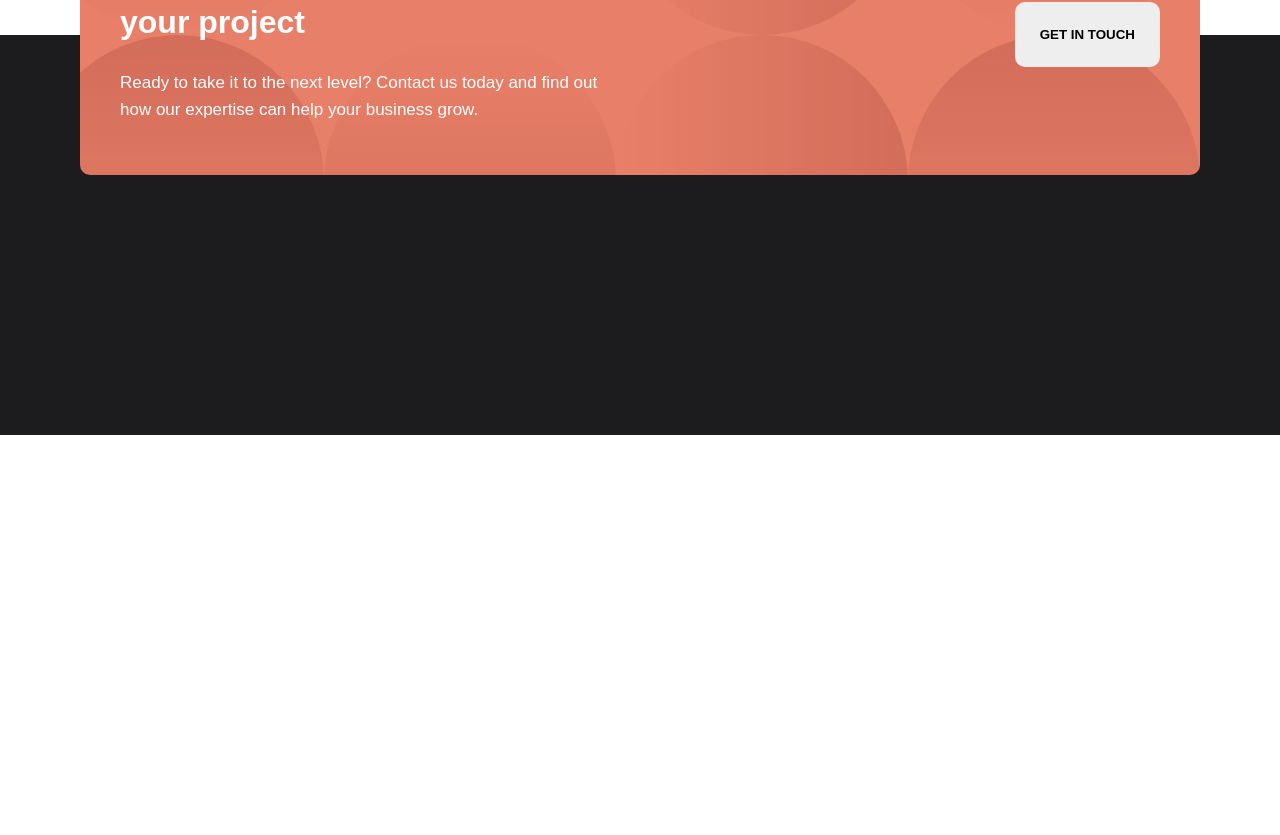
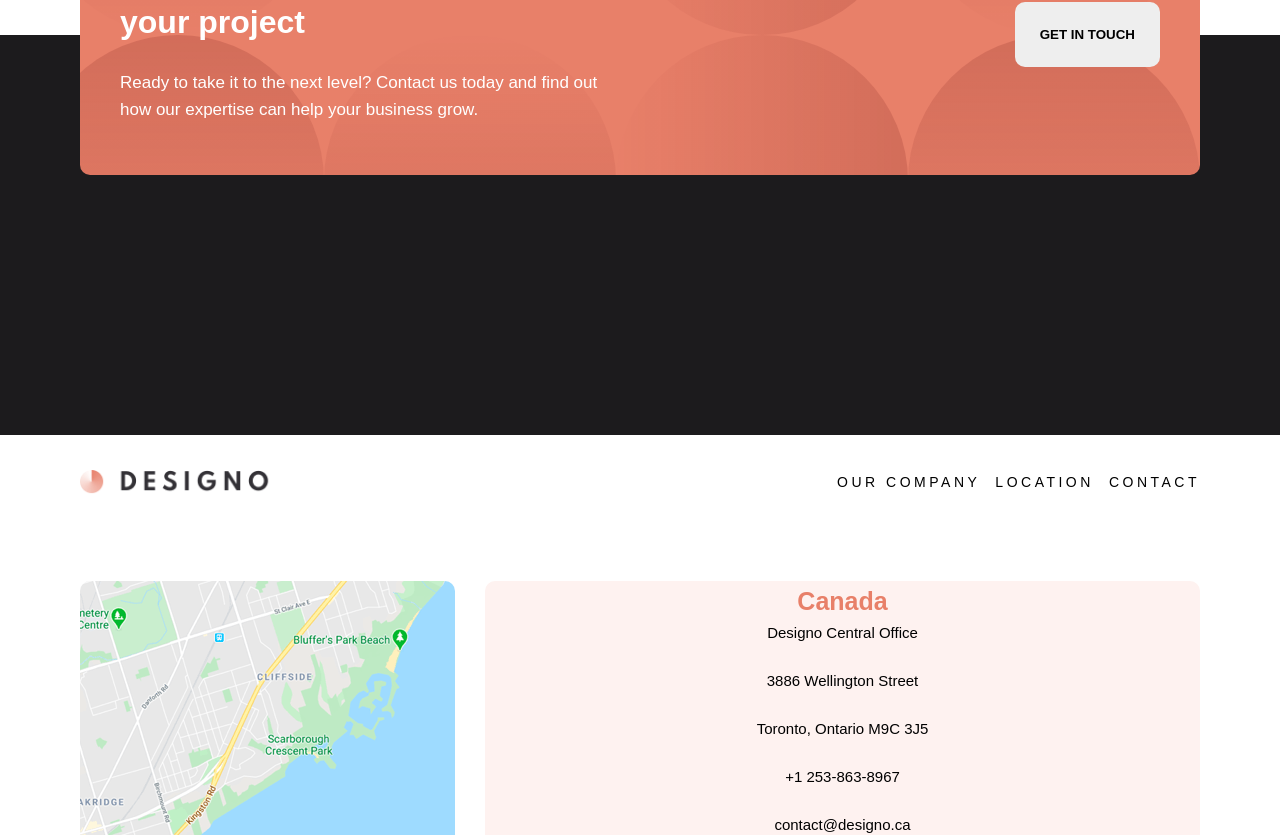
Before and after one commit to GeorgeFlood/Designo, a React (Vite) app: page /about in a window 1280 px wide. Shown: the part 5467-6302 px from the top of the page. Before the commit the page ends 5902 px from the top, so only its background shows below. Built offline with nearby package versions, Linux system fonts and the light colour scheme.

Commit message:
working on the location page

```diff
--- a/package.json
+++ b/package.json
@@ -21,7 +21,7 @@
     "eslint-plugin-react": "^7.32.2",
     "eslint-plugin-react-hooks": "^4.6.0",
     "eslint-plugin-react-refresh": "^0.4.3",
-    "prettier": "^3.0.3",
+    "prettier": "3.1.0",
     "vite": "^4.4.5"
   }
 }
--- a/src/App.jsx
+++ b/src/App.jsx
@@ -2,12 +2,14 @@ import "./app.css";
 
 import Home from "./pages/home";
 import OurCompany from "./pages/OurCompany";
+import Location from "./pages/Location";
 
 function App() {
   return (
     <div className="app">
       <Home />
       <OurCompany />
+      <Location />
     </div>
   );
 }
--- /dev/null
+++ b/src/components/Locationdetails.jsx
@@ -0,0 +1,77 @@
+import React from "react";
+import "./Locationdetails.css";
+
+const details = [
+  {
+    image: "../assets/locations/desktop/image-map-canada.png", // Corrected path
+    country: "Canada",
+    officeName: "Designo Central Office",
+    address: "3886 Wellington Street",
+    cityState: "Toronto, Ontario M9C 3J5",
+    phone: "+1 253-863-8967",
+    email: "contact@designo.ca", // Corrected email address
+  },
+  {
+    image: "../assets/locations/desktop/image-map-australia.png", // Corrected path
+    country: "Australia",
+    officeName: "Designo AU Office",
+    address: "19 Balonne Street",
+    cityState: "New South Wales 2443",
+    phone: "(02) 6720 9092",
+    email: "contact@designo.com.au", // Corrected email address
+  },
+  {
+    image: "../assets/locations/desktop/image-map-united-kingdom.png", // Corrected path
+    country: "United Kingdom", // Corrected misspelling
+    officeName: "Designo UK Office",
+    address: "13 Colorado Way",
+    cityState: "Rhyd-y-fro SA8 9GA",
+    phone: "078 3115 1400",
+    email: "contact@designo.uk",
+  },
+];
+
+const Locationdetails = ({
+  image,
+  country,
+  officeName,
+  address,
+  cityState,
+  phone,
+  email,
+}) => {
+  return (
+    <div className="location-innercontainer">
+      <div className="location-image">
+        <img src={image} alt={`${country} office`} />
+      </div>
+
+      <div className="location-address">
+        <h3>{country}</h3>
+        <div className="location-flex">
+          <span>{officeName}</span>
+          <br />
+          <p>{address}</p>
+          <br />
+          <p>{cityState}</p>
+          <br />
+          <p>{phone}</p>
+          <br />
+          <p>{email}</p>
+        </div>
+      </div>
+    </div>
+  );
+};
+
+const LocationList = () => {
+  return (
+    <div className="location-info">
+      {details.map((location, index) => (
+        <Locationdetails key={index} {...location} />
+      ))}
+    </div>
+  );
+};
+
+export { Locationdetails, LocationList };
--- a/src/components/Navbar.jsx
+++ b/src/components/Navbar.jsx
@@ -3,7 +3,7 @@ import "./navbar.css";
 const Navbar = () => {
   return (
     <div className="nav">
-      <img src="../../assets/shared/desktop/logo-dark.png" alt="" />
+      <img src="../../assets/shared/desktop/logo-dark.png" alt="Logo" />
       <nav className="navbar">
         <li>Our company</li>
         <li>Location</li>
--- /dev/null
+++ b/src/components/locationdetails.css
@@ -0,0 +1,41 @@
+.location-info {
+  grid-row: 2 / 3;
+  grid-column: 2 / 10;
+  display: flex;
+  flex-direction: column;
+  margin: 5rem 0;
+}
+
+.location-innercontainer {
+  display: flex;
+  justify-content: space-between;
+  align-items: center;
+  gap: 3rem;
+  margin-bottom: 3rem;
+}
+
+.location-image img {
+  border-radius: 1rem;
+}
+
+.location-address {
+  width: 100%;
+  height: 100%;
+  margin-left: 2rem;
+  border-radius: 1rem;
+  margin: auto;
+  text-align: center;
+  background-color: #fef2f0;
+}
+
+.location-address h3 {
+  font-size: 2.5rem;
+  color: var(--orange);
+}
+
+.location-flex {
+  display: flex;
+  flex-direction: column;
+  margin: auto;
+  font-size: 1.5rem;
+}
--- /dev/null
+++ b/src/pages/location.css
@@ -0,0 +1,5 @@
+.local-container {
+  display: grid;
+  grid-template-rows: repeat(6, min-content);
+  grid-template-columns: 1fr repeat(8, minmax(min-content, 14rem)) 1fr;
+}
--- a/src/pages/location.jsx
+++ b/src/pages/location.jsx
@@ -0,0 +1,18 @@
+import "./location.css";
+import Navbar from "../components/Navbar";
+import { Locationdetails, LocationList } from "../components/Locationdetails";
+import Banner from "../components/banner";
+import Footer from "../components/Footer";
+
+const Location = () => {
+  return (
+    <div className="local-container">
+      <Navbar />
+      <LocationList />
+      <Banner />
+      <Footer />
+    </div>
+  );
+};
+
+export default Location;
--- a/src/pages/ourCompany.jsx
+++ b/src/pages/ourCompany.jsx
@@ -70,7 +70,7 @@ const OurCompany = () => {
       </div>
 
       <Banner />
-      <footer />
+      <Footer />
     </div>
   );
 };
```
Also changed, not shown: 1 other file (tests, documents, lock files or other folders).
